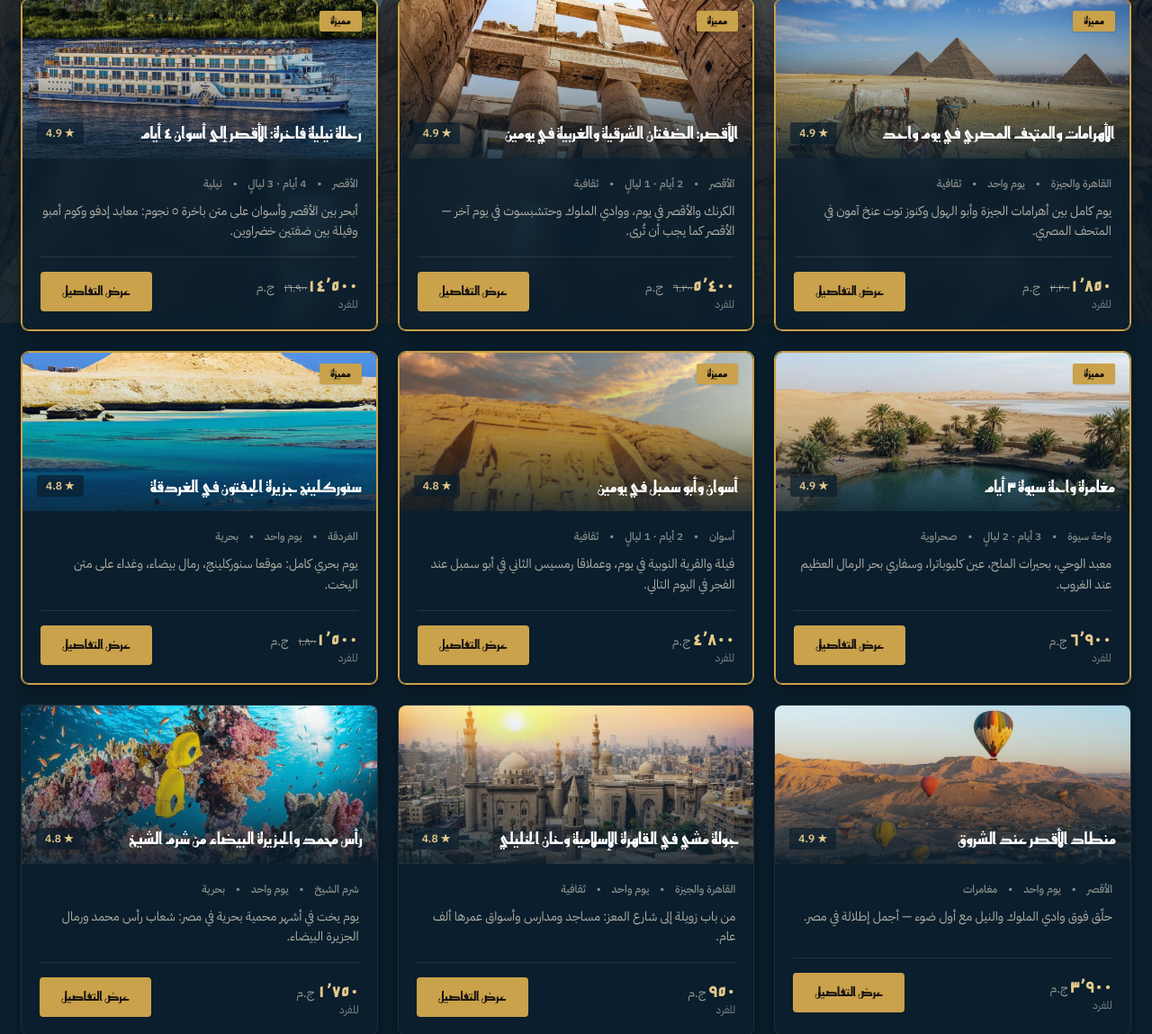
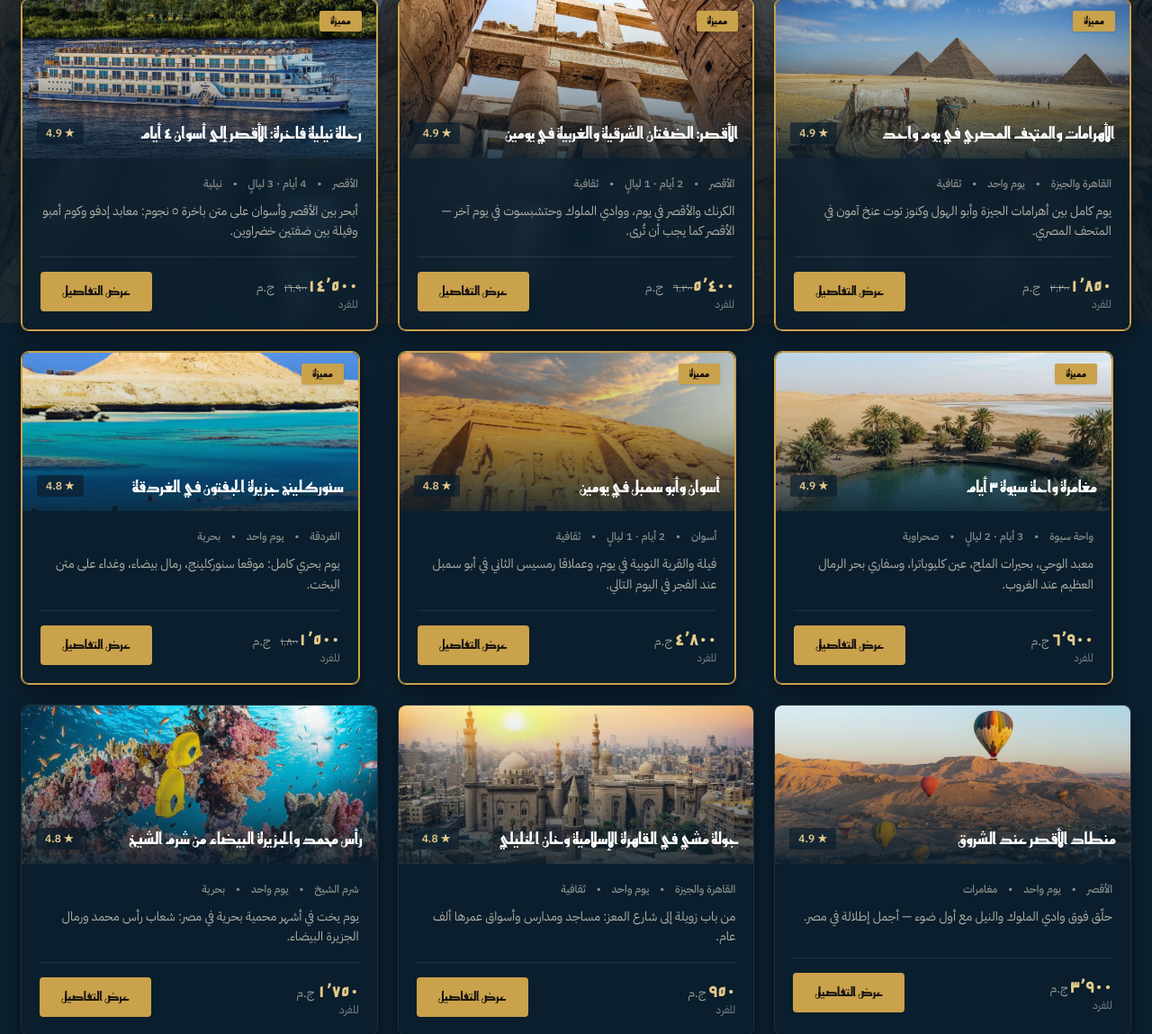
Before and after one commit to sayedelshazly/Masr-Rayh_Gay, a Laravel app: page /tours in a window 1280 px wide. Shown: the part 441-1590 px from the top of the page at 90% size. Run offline with Laravel 12, Linux system fonts and the light colour scheme; data comes from the database, SQL or seed files in the repository; style sheets or scripts are compiled from the project's sources; some libraries are stand-ins or nearby versions.

Commit message:
Pyramid-steps cascade for tour & destination cards: diagonal entrance, stepped rows, grid calms on hover

```diff
--- a/resources/css/app.css
+++ b/resources/css/app.css
@@ -419,3 +419,37 @@ html {
         transform: none;
     }
 }
+
+/* Pyramid-steps card entrance: a diagonal cascade (the delay grows
+   with row + column, set inline by StepReveal), alternate rows
+   shifted one step sideways on wide screens, and while one card is
+   hovered the rest of its grid calms down. */
+.step-card {
+    opacity: 0;
+    transform: translateY(28px);
+    transition:
+        opacity 0.75s var(--ease-stone),
+        transform 0.75s var(--ease-stone),
+        filter 0.35s ease;
+}
+.step-card.is-visible {
+    opacity: 1;
+    transform: none;
+}
+@media (min-width: 1024px) {
+    .step-card {
+        margin-inline-start: var(--row-shift, 0px);
+    }
+    .pyramid-grid:has(.step-card:hover) .step-card {
+        transition-delay: 0ms !important;
+    }
+    .pyramid-grid:has(.step-card:hover) .step-card:not(:hover) {
+        filter: saturate(0.55) brightness(0.72);
+    }
+}
+@media (prefers-reduced-motion: reduce) {
+    .step-card {
+        opacity: 1;
+        transform: none;
+    }
+}
--- a/resources/js/Components/DestinationCard.jsx
+++ b/resources/js/Components/DestinationCard.jsx
@@ -1,12 +1,14 @@
 import { Link } from '@inertiajs/react';
 import { useLocale } from '../i18n/LocaleContext';
 import { formatPrice, localized } from '../lib/format';
+import StepReveal from './StepReveal';
 
-export default function DestinationCard({ destination }) {
+export default function DestinationCard({ destination, index = 0, cols = 4 }) {
     const { t, locale } = useLocale();
 
     return (
-        <article className="group flex flex-col overflow-hidden rounded-lg bg-nile-950/70 shadow-lg shadow-black/25 ring-1 ring-white/10 backdrop-blur transition duration-300 ease-stone hover:-translate-y-1 hover:shadow-xl">
+        <StepReveal index={index} cols={cols} className="h-full">
+        <article className="group flex h-full flex-col overflow-hidden rounded-lg bg-nile-950/70 shadow-lg shadow-black/25 ring-1 ring-white/10 backdrop-blur transition duration-300 ease-stone hover:-translate-y-1 hover:shadow-xl">
             {/* Photo header; gradient + glyph fallback when no photo exists */}
             <div className="relative flex h-44 items-end overflow-hidden p-4">
                 {destination.image ? (
@@ -61,5 +63,6 @@ export default function DestinationCard({ destination }) {
                 )}
             </div>
         </article>
+        </StepReveal>
     );
 }
--- /dev/null
+++ b/resources/js/Components/StepReveal.jsx
@@ -0,0 +1,57 @@
+import { useEffect, useRef, useState } from 'react';
+
+/**
+ * Pyramid-steps entrance for card grids: cards rise in along a
+ * diagonal — the delay grows with (row + column), like climbing
+ * pyramid steps — and alternate rows sit shifted a step sideways
+ * on wide screens (see .step-card in app.css). Falls back to fully
+ * visible without IntersectionObserver, after a timeout, or with
+ * reduced motion (handled in CSS), so content is never trapped
+ * invisible.
+ */
+export default function StepReveal({ children, index = 0, cols = 3, className = '' }) {
+    const ref = useRef(null);
+    const [visible, setVisible] = useState(false);
+
+    useEffect(() => {
+        const node = ref.current;
+        if (!node || typeof IntersectionObserver === 'undefined') {
+            setVisible(true);
+            return undefined;
+        }
+        const observer = new IntersectionObserver(
+            (entries) => {
+                entries.forEach((entry) => {
+                    if (entry.isIntersecting) {
+                        setVisible(true);
+                        observer.disconnect();
+                    }
+                });
+            },
+            { threshold: 0.1 },
+        );
+        observer.observe(node);
+        const fallback = setTimeout(() => setVisible(true), 2500);
+        return () => {
+            observer.disconnect();
+            clearTimeout(fallback);
+        };
+    }, []);
+
+    const row = Math.floor(index / cols);
+    const col = index % cols;
+    const delay = Math.min((row + col) * 90, 810);
+
+    return (
+        <div
+            ref={ref}
+            style={{
+                transitionDelay: `${delay}ms`,
+                '--row-shift': row % 2 === 1 ? '1.25rem' : '0px',
+            }}
+            className={`step-card ${visible ? 'is-visible' : ''} ${className}`}
+        >
+            {children}
+        </div>
+    );
+}
--- a/resources/js/Components/TourCard.jsx
+++ b/resources/js/Components/TourCard.jsx
@@ -1,6 +1,7 @@
 import { useLocale } from '../i18n/LocaleContext';
 import { formatPrice, localized } from '../lib/format';
 import Button from './Button';
+import StepReveal from './StepReveal';
 
 /** Duration label: "1 day" / "3 days · 2 nights" (localized via common strings). */
 export function DurationLabel({ tour, className = '' }) {
@@ -12,14 +13,15 @@ export function DurationLabel({ tour, className = '' }) {
     return <span className={className}>{days}{nights}</span>;
 }
 
-export default function TourCard({ tour }) {
+export default function TourCard({ tour, index = 0, cols = 3 }) {
     const { t, locale } = useLocale();
     const destination = tour.destination ?? {};
     const photo = tour.image ?? destination.image ?? null;
 
     return (
+        <StepReveal index={index} cols={cols} className="h-full">
         <article
-            className={`group flex flex-col overflow-hidden rounded-lg bg-nile-950/70 shadow-lg shadow-black/25 backdrop-blur transition duration-300 ease-stone hover:-translate-y-1 hover:shadow-2xl ${
+            className={`group flex h-full flex-col overflow-hidden rounded-lg bg-nile-950/70 shadow-lg shadow-black/25 backdrop-blur transition duration-300 ease-stone hover:-translate-y-1 hover:shadow-2xl ${
                 tour.is_featured ? 'border border-gold-500 ring-1 ring-gold-500' : 'ring-1 ring-white/10'
             }`}
         >
@@ -90,5 +92,6 @@ export default function TourCard({ tour }) {
                 </div>
             </div>
         </article>
+        </StepReveal>
     );
 }
--- a/resources/js/Pages/Destinations/Index.jsx
+++ b/resources/js/Pages/Destinations/Index.jsx
@@ -27,9 +27,9 @@ export default function DestinationsIndex({ destinations }) {
 
             <Reveal>
                 <section className="mx-auto max-w-7xl px-4 pb-16 sm:px-6">
-                    <div className="grid gap-6 sm:grid-cols-2 lg:grid-cols-4">
-                        {destinations.map((destination) => (
-                            <DestinationCard key={destination.id} destination={destination} />
+                    <div className="pyramid-grid grid gap-6 sm:grid-cols-2 lg:grid-cols-4">
+                        {destinations.map((destination, i) => (
+                            <DestinationCard key={destination.id} destination={destination} index={i} cols={4} />
                         ))}
                     </div>
                 </section>
--- a/resources/js/Pages/Destinations/Show.jsx
+++ b/resources/js/Pages/Destinations/Show.jsx
@@ -50,9 +50,9 @@ export default function DestinationShow({ destination, tours }) {
                     </h2>
 
                     {tours.length > 0 ? (
-                        <div className="mt-6 grid gap-6 sm:grid-cols-2 lg:grid-cols-3">
-                            {tours.map((tour) => (
-                                <TourCard key={tour.id} tour={tour} />
+                        <div className="pyramid-grid mt-6 grid gap-6 sm:grid-cols-2 lg:grid-cols-3">
+                            {tours.map((tour, i) => (
+                                <TourCard key={tour.id} tour={tour} index={i} cols={3} />
                             ))}
                         </div>
                     ) : (
--- a/resources/js/Pages/Tours/Index.jsx
+++ b/resources/js/Pages/Tours/Index.jsx
@@ -149,9 +149,9 @@ export default function ToursIndex({ tours, destinations, types, filters }) {
                 </div>
 
                 {tours.data.length > 0 ? (
-                    <div className="mt-6 grid gap-6 sm:grid-cols-2 lg:grid-cols-3">
-                        {tours.data.map((tour) => (
-                            <TourCard key={tour.id} tour={tour} />
+                    <div className="pyramid-grid mt-6 grid gap-6 sm:grid-cols-2 lg:grid-cols-3">
+                        {tours.data.map((tour, i) => (
+                            <TourCard key={tour.id} tour={tour} index={i} cols={3} />
                         ))}
                     </div>
                 ) : (
--- a/resources/js/Pages/Tours/Show.jsx
+++ b/resources/js/Pages/Tours/Show.jsx
@@ -224,9 +224,9 @@ export default function TourShow({ tour, relatedTours }) {
                 {relatedTours.length > 0 && (
                     <div className="mt-16">
                         <SectionTitle>{t('tours.show.related')}</SectionTitle>
-                        <div className="mt-6 grid gap-6 sm:grid-cols-2 lg:grid-cols-3">
-                            {relatedTours.map((related) => (
-                                <TourCard key={related.id} tour={related} />
+                        <div className="pyramid-grid mt-6 grid gap-6 sm:grid-cols-2 lg:grid-cols-3">
+                            {relatedTours.map((related, i) => (
+                                <TourCard key={related.id} tour={related} index={i} cols={3} />
                             ))}
                         </div>
                     </div>
```
